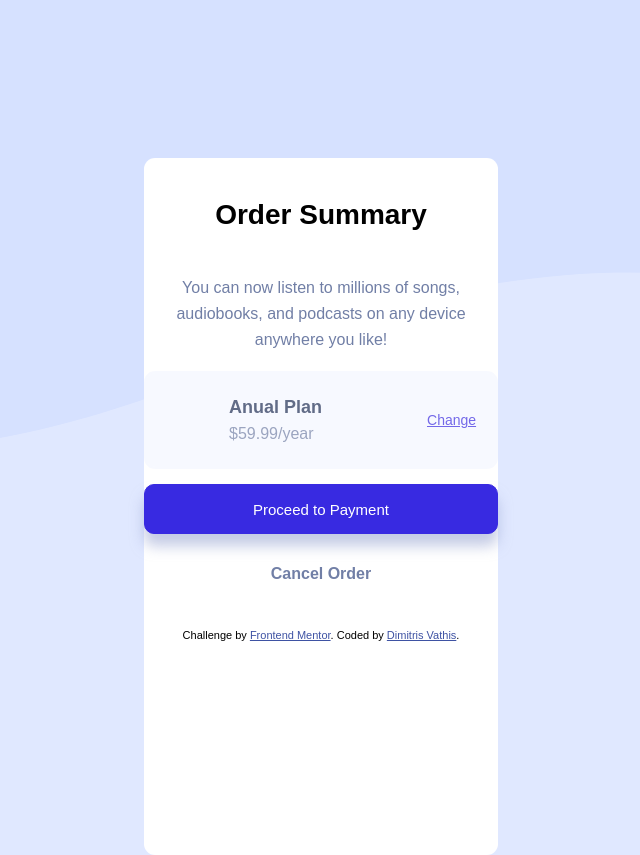
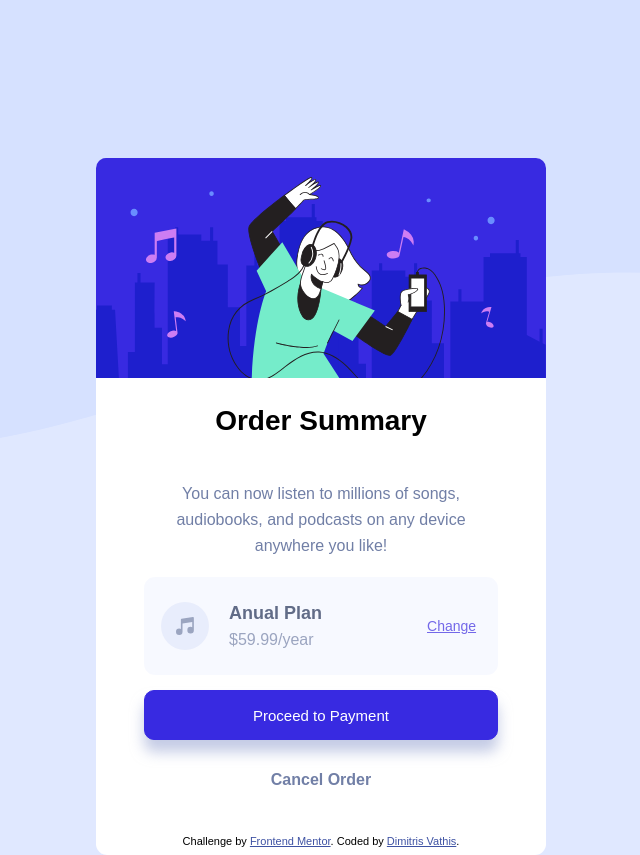
Before and after one commit to Dimi516/order, a plain HTML site: page index.html in a window 1280 px wide. Shown: the top 855 px of the page, without its empty margins (407-1047 px from the left). Drawn offline with Linux system fonts and the light colour scheme; files whose address does not match are found by name.

Commit message:
Update index.html

```diff
--- a/index.html
+++ b/index.html
@@ -22,7 +22,7 @@
       <section>
         <div class="whole">
           <header>
-            <img class="topimg" src="images/illustration-hero.svg" alt="" />
+            <img class="topimg" src="illustration-hero.svg" alt="" />
           </header>
           <h1>Order Summary</h1>
           <p class="text">
@@ -31,7 +31,7 @@
           </p>
           <div class="plan">
             <div class="payme">
-              <img id="music" src="images/icon-music.svg" alt="" />
+              <img id="music" src="icon-music.svg" alt="" />
               <p>
                 <strong>Anual Plan</strong><br />
                 $59.99/year
```
